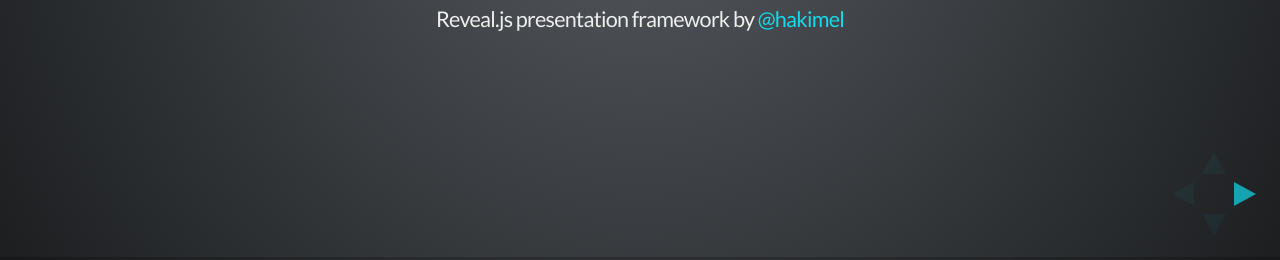
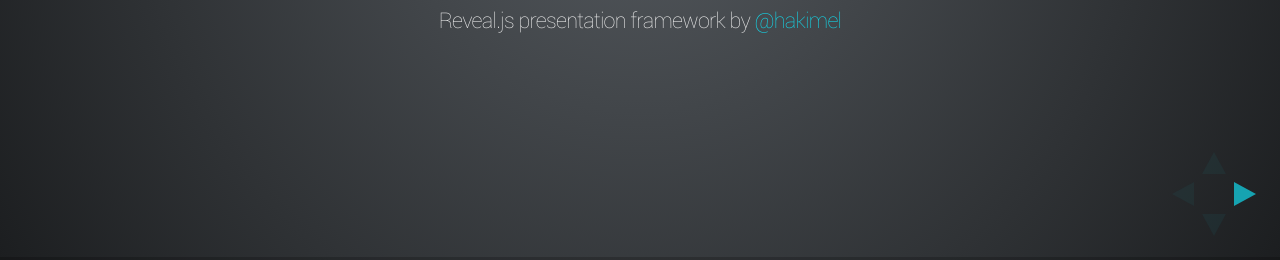
Before and after one commit to danielstern/ngAudio-presentation, a website: page presentation/index.html in a window 1280 px wide. Shown: the part 540-800 px from the top of the page. Drawn offline with Linux system fonts and the light colour scheme.

Commit message:
working-examplement

```diff
--- a/presentation/index.html
+++ b/presentation/index.html
@@ -37,6 +37,16 @@
 		</script>
 
 		<style>
+		@font-face {
+		  font-family: 'Roboto';
+		  src: url('fonts/Roboto-Regular.ttf'); /* IE9 Compat Modes */
+		}
+
+		@font-face {
+		  font-family: 'Roboto-thin';
+		  src: url('fonts/Roboto-Thin.ttf'); /* IE9 Compat Modes */
+		}
+
 		input {
 
 			padding: 10px 20px;
@@ -44,6 +54,16 @@
 			border-radius: 15px;
 			outline: none;
 			margin: 20px 0px;
+		}
+
+		p,li {
+			font-family: 'Roboto-thin', sans-serif !important;
+		}
+		button {
+			font-family: 'Roboto', sans-serif !important;
+		}
+		h1,h2,h3 {
+			/*font-family: 'Roboto-thin', sans-serif !important;*/
 		}
 		</style>
 
@@ -197,7 +217,7 @@
 					<pre><code data-trim contenteditable>
 <button ng-click=sound.mp3>CLICK ME</button>
 					</code></pre>
-					<button ng-click=sound.mp3>CLICK ME</button>
+					<button ng-audio=audio/chinese-temple-gong-02.mp3>CLICK ME</button>
 				</section>
 				<section data-markdown>
 					#Standard Markup
```
Also changed, not shown: presentation/fonts/Roboto-Black.ttf (added), presentation/fonts/Roboto-BlackItalic.ttf (added), presentation/fonts/Roboto-Bold.ttf (added), presentation/fonts/Roboto-BoldItalic.ttf (added), presentation/fonts/Roboto-Italic.ttf (added), presentation/fonts/Roboto-Light.ttf (added), presentation/fonts/Roboto-LightItalic.ttf (added), presentation/fonts/Roboto-Medium.ttf (added), presentation/fonts/Roboto-MediumItalic.ttf (added), presentation/fonts/Roboto-Regular.ttf (added), presentation/fonts/Roboto-Thin.ttf (added), presentation/fonts/Roboto-ThinItalic.ttf (added).
